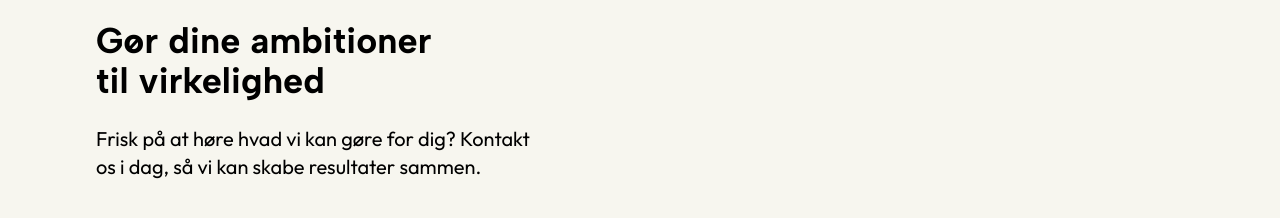
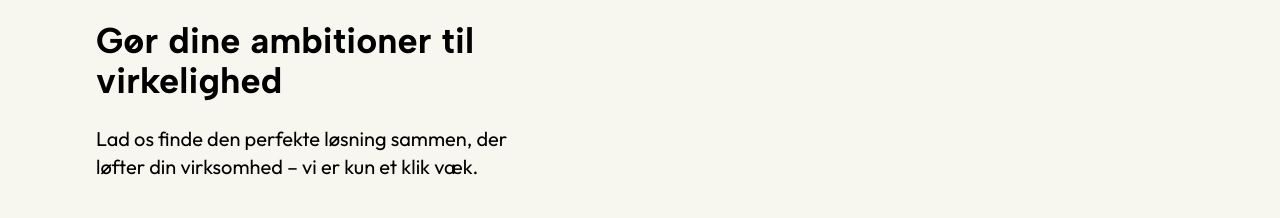
Before and after one commit to lisbethcollin/4-Semesters-Eksamen, an Astro site: page /omos in a window 1280 px wide. Shown: the part 4620-4838 px from the top of the page. Built offline with nearby package versions, Linux system fonts and the light colour scheme; Astro itself is replaced by a stand-in of ours; grey boxes are pictures that could not be loaded.

Commit message:
kontakt titel

```diff
--- a/src/components/Kontakt.astro
+++ b/src/components/Kontakt.astro
@@ -1,12 +1,12 @@
 ---
 import Button from '../components/Button.astro';
-const { kontaktimg, kontaktalt, kontaktbeskrivelse, personnavn, personbeskrivelse } = Astro.props;
+const { kontaktimg, kontaktalt, kontaktbeskrivelse, personnavn, personbeskrivelse, title } = Astro.props;
 ---
 
 <section class="max-w-7xl m-auto">
     <div class="grid grid-cols-1 md:grid-cols-5">
     <div class="col-span-1 md:col-span-2">
-    <h3 class="font-albert font-bold text-4xl mb-6">Gør dine ambitioner <br> til virkelighed</h3>
+    <h3 class="font-albert font-bold text-4xl mb-6">{title}</h3>
     <p class="font-outfit text-xl pb-6">{kontaktbeskrivelse}</p>
     </div>
     <div class="col-span-1  md:col-span-3">
--- a/src/pages/index.astro
+++ b/src/pages/index.astro
@@ -281,6 +281,7 @@ talbeskrivelse="Har vi designet og hjulpet vores kunder med at vækste igennem s
 				<!--------------------------------  KONTAKT SEKTION ---------------------->
 <article class="mb-32 px-6 md:px-24 md:mb-56">
 	<Kontakt
+		title="Gør dine ambitioner til virkelighed "
 		kontaktbeskrivelse="Frisk på at høre hvad vi kan gøre for dig? Kontakt os i dag, så vi kan skabe resultater sammen."
 		kontaktimg="../public/mette.png"
 		kontaktalt="Closeup af Mette Line"
--- a/src/pages/omos.astro
+++ b/src/pages/omos.astro
@@ -137,7 +137,8 @@ import PersonRight from "../components/PersonRight.astro";
 <!--------------------------------  KONTAKT SEKTION ---------------------->
 <article class="mb-32 px-6 md:px-24 md:mb-56">
 	<Kontakt
-		kontaktbeskrivelse="Frisk på at høre hvad vi kan gøre for dig? Kontakt os i dag, så vi kan skabe resultater sammen."
+		title="Gør dine ambitioner til virkelighed "
+		kontaktbeskrivelse="Lad os finde den perfekte løsning sammen, der løfter din virksomhed – vi er kun et klik væk."
 		kontaktimg="../public/mette.png"
 		kontaktalt="Closeup af Mette Line"
 		personnavn="Mette Line Tarp Jørgensen"
```
